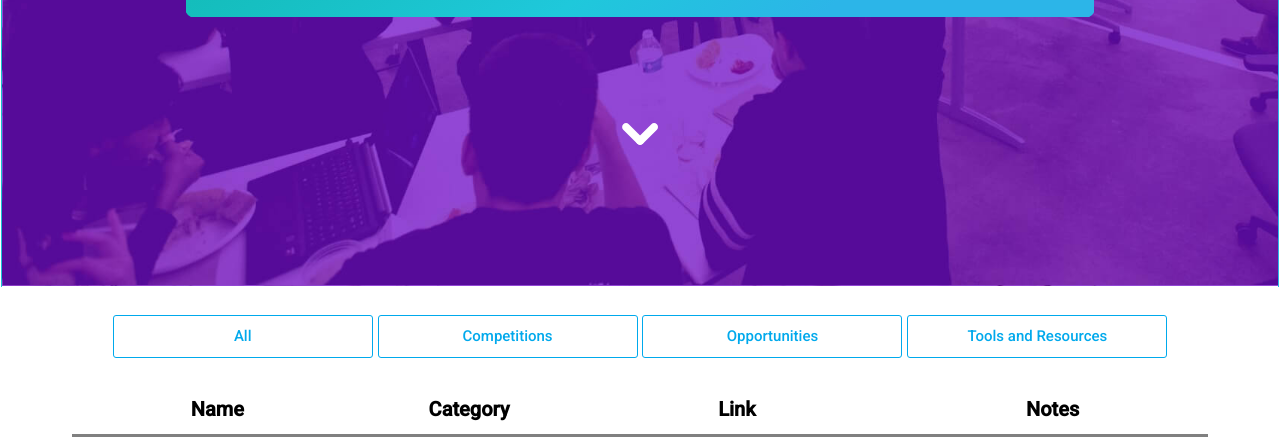
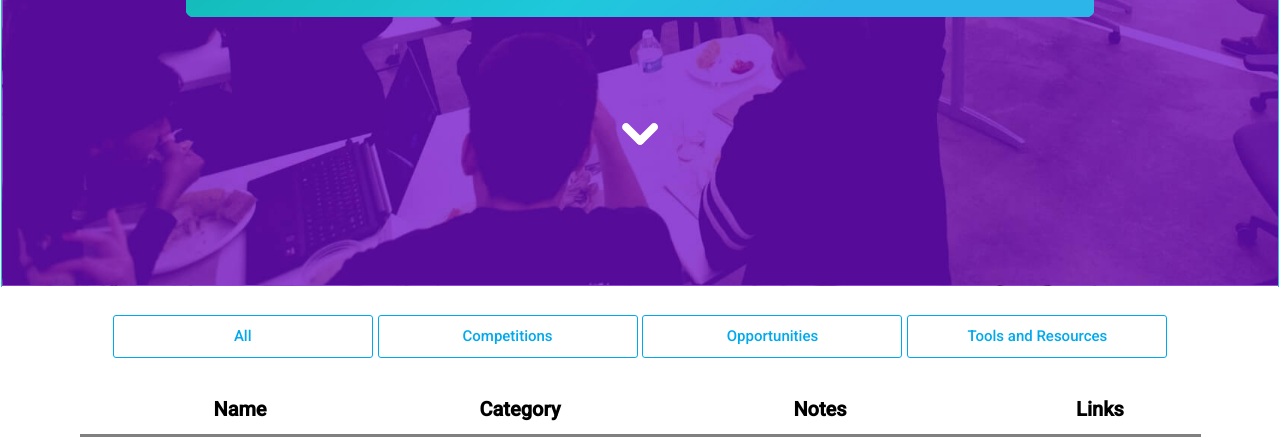
Before and after one commit to fikers/fikers.github.io, a website: page projects/entrepreneur21/index.html in a window 1280 px wide. Shown: the part 512-952 px from the top of the page. Drawn offline with nearby package versions, Linux system fonts and the light colour scheme.

Commit message:
Switched Notes and Link in Header

```diff
--- a/projects/entrepreneur21/index.html
+++ b/projects/entrepreneur21/index.html
@@ -113,8 +113,8 @@
                     <tr id="headerBottomBorder">
                         <th class="nameHeader">Name</th>
                         <th class="categoryHeader">Category</th>
-                        <th class="linkHeader">Link</th>
                         <th class="notesHeader">Notes</th>
+                        <th class="linkHeader">Links</th>
                     </tr>
                 </table>
             </div>
```
Also changed, not shown: 1 other file.
